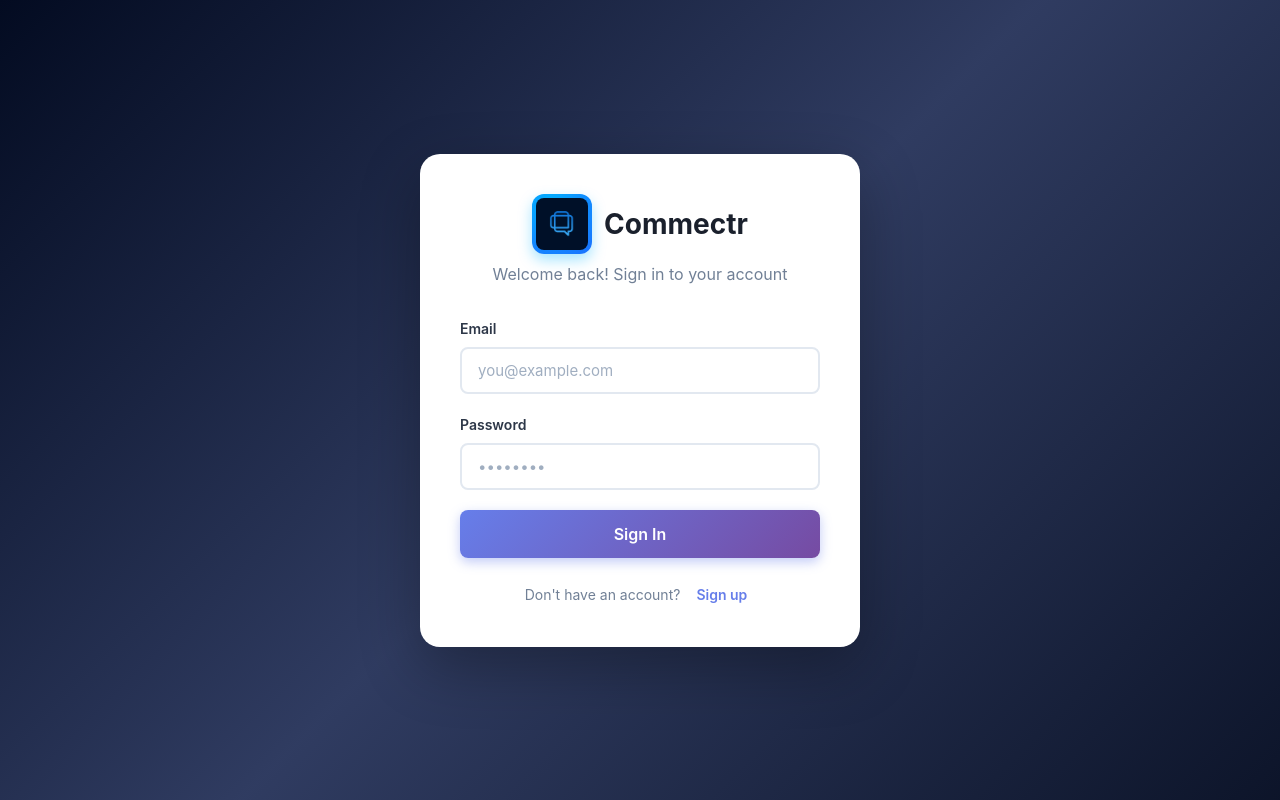
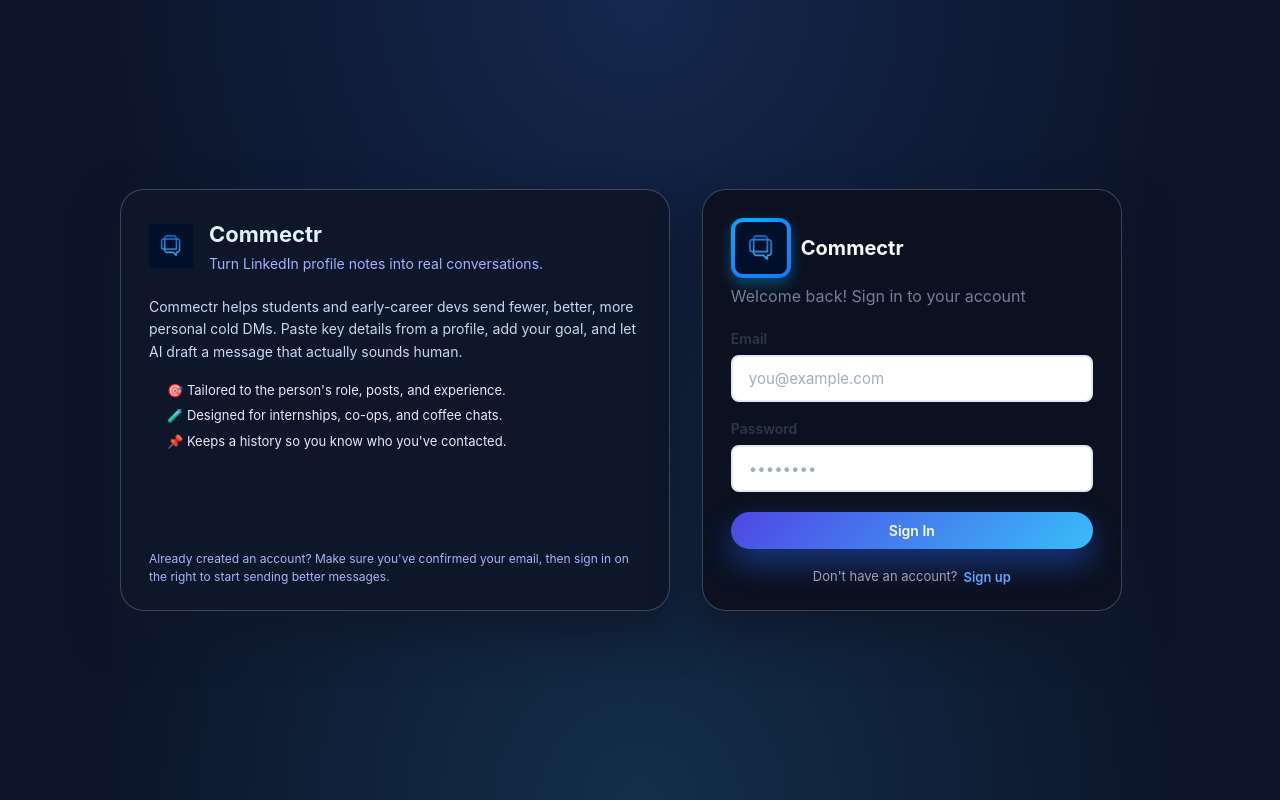
Before and after one commit to SahelYNouri/commectrApp, a React (Vite) app in the folder frontend/: page / in a window 1280 px wide. Built offline with nearby package versions, Linux system fonts and the light colour scheme; no server answers.

Commit message:
created a little hero container in the front page and changed the css for the hero/login page a bit

```diff
--- a/frontend/src/components/Login.jsx
+++ b/frontend/src/components/Login.jsx
@@ -26,15 +26,50 @@
       setLoading(false);
     }
   }
+    return (
+    <div className="auth-page">
+      <div className="auth-layout">
+        {/* LEFT: About / explainer panel */}
+        <div className="about-panel">
+          <div className="about-logo-wrap">
+            <img
+              src="/logo-mark.png"
+              alt="Commectr logo"
+              className="about-logo"
+            />
+            <div>
+              <h1 className="about-title">Commectr</h1>
+              <p className="about-tagline">
+                Turn LinkedIn profile notes into real conversations.
+              </p>
+            </div>
+          </div>
 
-  return (
-    <div className="auth-container">
+          <p className="about-blurb">
+            Commectr helps students and early-career devs send fewer, better,
+            more personal cold DMs. Paste key details from a profile, add your
+            goal, and let AI draft a message that actually sounds human.
+          </p>
+
+          <ul className="about-list">
+            <li>🎯 Tailored to the person&apos;s role, posts, and experience.</li>
+            <li>🧪 Designed for internships, co-ops, and coffee chats.</li>
+            <li>📌 Keeps a history so you know who you&apos;ve contacted.</li>
+          </ul>
+
+          <p className="about-footer-text">
+            Already created an account? Make sure you&apos;ve confirmed your
+            email, then sign in on the right to start sending better messages.
+          </p>
+        </div>
+
+        {/* RIGHT: Login card */}
         <div className="auth-card">
           <div className="auth-header">
             <div className="logo">
               <img
-              src= "/logo-mark.png"
-              alt= "Commectr Logo"
+                src="/logo-mark.png"
+                alt="Commectr Logo"
                 className="logo-mark"
               />
               <h1 className="logo-text">Commectr</h1>
@@ -79,12 +114,13 @@
           </div>
 
           <div className="auth-footer">
-          <span className="footer-text">Don't have an account?</span>
+            <span className="footer-text">Don&apos;t have an account?</span>
             <button className="link-button" onClick={onSwitchToSignup}>
               Sign up
             </button>
           </div>
         </div>
       </div>
+    </div>
   );
 }
--- a/frontend/src/styles/auth.css
+++ b/frontend/src/styles/auth.css
@@ -1,56 +1,118 @@
-.auth-container {
+/* ===== Global layout for Login / Signup ===== */
+
+.auth-page {
   min-height: 100vh;
   display: flex;
   align-items: center;
   justify-content: center;
-  background: linear-gradient(
-  135deg,
-  rgba(3, 11, 33, 1) 0%,         /* darkest corner */
-  rgba(26, 39, 80, 0.9) 50%,     /* lightest around center */
-  rgba(3, 11, 33, 0.96) 100%     /* back to base on the far side */
-);
-  padding: 20px;
+  padding: 32px 16px;
+  /* dark navy base with soft radial glows */
+  background:
+    radial-gradient(circle at top, rgba(59, 130, 246, 0.18), transparent 55%),
+    radial-gradient(circle at bottom, rgba(56, 189, 248, 0.16), transparent 55%),
+    rgba(3, 11, 33, 0.96);
 }
 
+.auth-layout {
+  display: grid;
+  grid-template-columns: minmax(0, 1.2fr) minmax(0, 1fr);
+  gap: 32px;
+  max-width: 1040px;
+  width: 100%;
+}
+
+/* ===== Left: About / explainer panel ===== */
+
+.about-panel {
+  background: rgba(15, 23, 42, 0.95);
+  border-radius: 24px;
+  padding: 28px 28px 24px;
+  border: 1px solid rgba(148, 163, 184, 0.35);
+  box-shadow: 0 22px 45px rgba(15, 23, 42, 0.9);
+  display: flex;
+  flex-direction: column;
+  gap: 18px;
+}
+
+.about-logo-wrap {
+  display: flex;
+  align-items: center;
+  gap: 16px;
+}
+
+.about-logo {
+  width: 44px;
+  height: 44px;
+}
+
+.about-title {
+  font-size: 22px;
+  font-weight: 700;
+  color: #e5f0ff;
+  margin: 0;
+}
+
+.about-tagline {
+  font-size: 14px;
+  color: #9fb3ff;
+  margin: 2px 0 0 0;
+}
+
+.about-blurb {
+  font-size: 14px;
+  line-height: 1.6;
+  color: #cbd5f5;
+  margin: 4px 0 0 0;
+}
+
+.about-list {
+  margin: 0;
+  padding-left: 18px;
+  display: flex;
+  flex-direction: column;
+  gap: 6px;
+  font-size: 13px;
+  color: #e5eafc;
+}
+
+.about-footer-text {
+  margin-top: auto;
+  font-size: 12px;
+  color: #a5b4fc;
+}
+
+/* ===== Right: Auth card (login / signup) ===== */
+
 .auth-card {
-  background: white;
-  border-radius: 20px;
-  padding: 40px;
+  background: #0b1120;
+  border-radius: 24px;
+  padding: 28px 28px 24px;
+  max-width: 420px;
   width: 100%;
-  max-width: 440px;
-  box-shadow: 0 20px 60px rgba(0, 0, 0, 0.3);
+  border: 1px solid rgba(148, 163, 184, 0.35);
+  box-shadow: 0 22px 45px rgba(15, 23, 42, 0.9);
 }
 
 .auth-header {
-  text-align: center;
-  margin-bottom: 32px;
+  margin-bottom: 20px;
 }
 
 .logo {
   display: flex;
   align-items: center;
-  justify-content: center;
-  gap: 12px;
-  margin-bottom: 8px;
+  gap: 10px;
+  margin-bottom: 6px;
 }
 
-.logo-icon {
-  width: 48px;
-  height: 48px;
-  background: linear-gradient(135deg, #667eea 0%, #764ba2 100%);
-  border-radius: 12px;
-  display: flex;
-  align-items: center;
-  justify-content: center;
-  font-size: 20px;
-  font-weight: bold;
-  color: white;
+.logo-mark {
+  width: 32px;
+  height: 32px;
 }
 
 .logo-text {
-  font-size: 28px;
+  font-size: 20px;
   font-weight: 700;
-  color: #1a202c;
+  color: #f9fafb;
   margin: 0;
 }
 
@@ -69,16 +131,18 @@
   font-size: 14px;
 }
 
+/* ===== Form elements ===== */
+
 .auth-form {
   display: flex;
   flex-direction: column;
-  gap: 20px;
+  gap: 16px;
 }
 
 .input-group {
   display: flex;
   flex-direction: column;
-  gap: 8px;
+  gap: 6px;
 }
 
 .label {
@@ -98,79 +162,101 @@
   box-sizing: border-box;
   }
 
-.input:focus {
-  outline: none;
-  border-color: #667eea;
-  box-shadow: 0 0 0 3px rgba(102, 126, 234, 0.1);
-}
-
 .input::placeholder {
      color: #a0aec0;
 }
 
-.textarea {
-  resize: vertical;
-  min-height: 80px;
+.input:focus {
+  border-color: #60a5fa;
+  box-shadow: 0 0 0 1px rgba(59, 130, 246, 0.7);
+  background: #ffffff;
 }
 
+/* ===== Primary button ===== */
+
 .primary-button {
-  background: linear-gradient(135deg, #667eea 0%, #764ba2 100%);
-  color: white;
+  margin-top: 4px;
+  width: 100%;
   border: none;
-  padding: 14px 24px;
-  border-radius: 8px;
-  font-size: 16px;
+  border-radius: 999px;
+  padding: 10px 16px;
+  font-size: 14px;
   font-weight: 600;
   cursor: pointer;
-  transition: transform 0.2s, box-shadow 0.2s;
-  box-shadow: 0 4px 12px rgba(102, 126, 234, 0.4);
+  color: #f9fafb;
+  background: linear-gradient(135deg, #4f46e5 0%, #38bdf8 100%);
+  box-shadow: 0 14px 30px rgba(37, 99, 235, 0.48);
+  transition: transform 0.1s ease, box-shadow 0.1s ease, filter 0.1s ease;
 }
 
-.primary-button:hover {
-  transform: translateY(-2px);
-  box-shadow: 0 6px 16px rgba(102, 126, 234, 0.5);
-}
-
-.primary-button:active {
-  transform: translateY(0);
+.primary-button:hover:not(.button-disabled) {
+  transform: translateY(-1px);
+  filter: brightness(1.05);
+  box-shadow: 0 18px 35px rgba(37, 99, 235, 0.6);
 }
 
 .primary-button.button-disabled {
-  opacity: 0.6;
-  cursor: not-allowed;
-  transform: none;
+  opacity: 0.7;
+  cursor: default;
+  box-shadow: none;
 }
 
+/* ===== Footer / links ===== */
+
 .auth-footer {
-  margin-top: 24px;
-  text-align: center;
+  margin-top: 18px;
   display: flex;
-  gap: 8px;
   justify-content: center;
   align-items: center;
+  gap: 6px;
+  font-size: 13px;
 }
 
 .footer-text {
-  color: #718096;
-  font-size: 14px;
+  color: #9ca3af;
 }
 
 .link-button {
+  border: none;
   background: none;
-  border: none;
-  color: #667eea;
-  font-size: 14px;
+  padding: 0;
+  font-size: 13px;
   font-weight: 600;
+  color: #60a5fa;
   cursor: pointer;
-  padding: 4px 8px;
 }
 
 .link-button:hover {
   text-decoration: underline;
 }
 
-@media (max-width: 768px) {
+/* ===== Legacy single-column container (still used by older code) ===== */
+
+.auth-container {
+  min-height: 100vh;
+  display: flex;
+  align-items: center;
+  justify-content: center;
+  padding: 32px 16px;
+  background:
+    radial-gradient(circle at top, rgba(59, 130, 246, 0.18), transparent 55%),
+    radial-gradient(circle at bottom, rgba(56, 189, 248, 0.16), transparent 55%),
+    rgba(3, 11, 33, 0.96);
+}
+
+/* ===== Responsive ===== */
+
+@media (max-width: 900px) {
+  .auth-layout {
+    grid-template-columns: 1fr;
+  }
+
+  .about-panel {
+    order: 2;
+  }
+
   .auth-card {
-    padding: 30px;
+    order: 1;
+    max-width: 100%;
   }
 }
```
Lines whose indentation alone changed are shown as unchanged.
